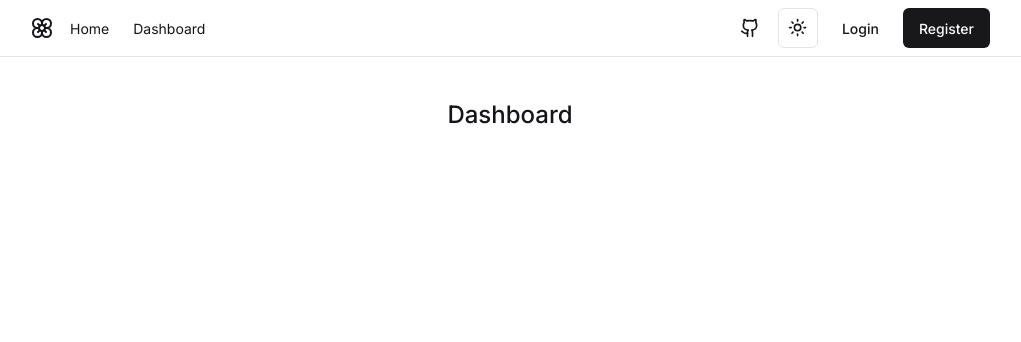
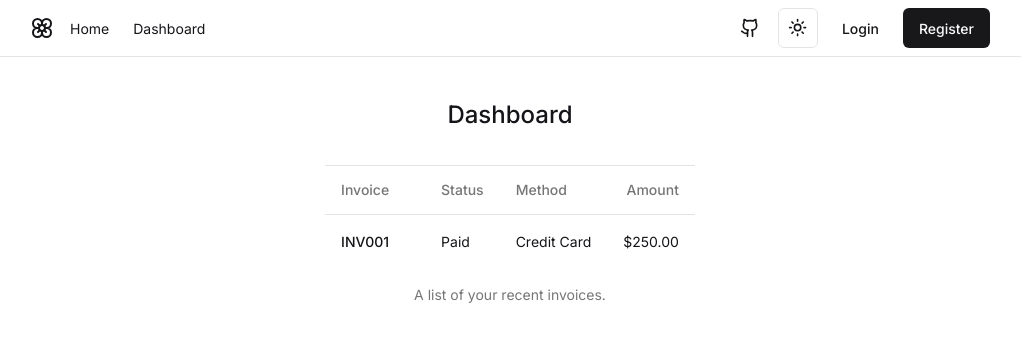
Before and after one commit to VELDR/nextjs-boilerplate, a Next.js app: page /dashboard in a window 1280 px wide. Shown: the top 342 px of the page, without its empty margins (130-1151 px from the left). Built offline with nearby package versions, Linux system fonts and the light colour scheme; what fluid-tailwind would draw is missing.

Commit message:
temp commit table

```diff
--- a/src/app/dashboard/page.tsx
+++ b/src/app/dashboard/page.tsx
@@ -1,5 +1,15 @@
 import React from "react";
 import type { Metadata } from "next";
+
+import {
+	Table,
+	TableBody,
+	TableCaption,
+	TableCell,
+	TableHead,
+	TableHeader,
+	TableRow,
+} from "@/components/ui/table";
 
 export const metadata: Metadata = {
 	title: "Dashboard",
@@ -10,6 +20,27 @@
 		<React.Fragment>
 			<div className="container flex min-h-screen max-w-2xl flex-col items-center gap-8 divide-y pb-96 pt-10">
 				<h1 className="text-2xl font-medium">Dashboard</h1>
+				<div>
+					<Table>
+						<TableCaption>A list of your recent invoices.</TableCaption>
+						<TableHeader>
+							<TableRow>
+								<TableHead className="w-[100px]">Invoice</TableHead>
+								<TableHead>Status</TableHead>
+								<TableHead>Method</TableHead>
+								<TableHead className="text-right">Amount</TableHead>
+							</TableRow>
+						</TableHeader>
+						<TableBody>
+							<TableRow>
+								<TableCell className="font-medium">INV001</TableCell>
+								<TableCell>Paid</TableCell>
+								<TableCell>Credit Card</TableCell>
+								<TableCell className="text-right">$250.00</TableCell>
+							</TableRow>
+						</TableBody>
+					</Table>
+				</div>
 			</div>
 		</React.Fragment>
 	);
--- /dev/null
+++ b/src/components/ui/table.tsx
@@ -0,0 +1,117 @@
+import * as React from "react";
+
+import { cn } from "@/utils/general";
+
+const Table = React.forwardRef<
+	HTMLTableElement,
+	React.HTMLAttributes<HTMLTableElement>
+>(({ className, ...props }, ref) => (
+	<div className="relative w-full overflow-auto">
+		<table
+			ref={ref}
+			className={cn("w-full caption-bottom text-sm", className)}
+			{...props}
+		/>
+	</div>
+));
+Table.displayName = "Table";
+
+const TableHeader = React.forwardRef<
+	HTMLTableSectionElement,
+	React.HTMLAttributes<HTMLTableSectionElement>
+>(({ className, ...props }, ref) => (
+	<thead ref={ref} className={cn("[&_tr]:border-b", className)} {...props} />
+));
+TableHeader.displayName = "TableHeader";
+
+const TableBody = React.forwardRef<
+	HTMLTableSectionElement,
+	React.HTMLAttributes<HTMLTableSectionElement>
+>(({ className, ...props }, ref) => (
+	<tbody
+		ref={ref}
+		className={cn("[&_tr:last-child]:border-0", className)}
+		{...props}
+	/>
+));
+TableBody.displayName = "TableBody";
+
+const TableFooter = React.forwardRef<
+	HTMLTableSectionElement,
+	React.HTMLAttributes<HTMLTableSectionElement>
+>(({ className, ...props }, ref) => (
+	<tfoot
+		ref={ref}
+		className={cn(
+			"bg-muted/50 border-t font-medium [&>tr]:last:border-b-0",
+			className
+		)}
+		{...props}
+	/>
+));
+TableFooter.displayName = "TableFooter";
+
+const TableRow = React.forwardRef<
+	HTMLTableRowElement,
+	React.HTMLAttributes<HTMLTableRowElement>
+>(({ className, ...props }, ref) => (
+	<tr
+		ref={ref}
+		className={cn(
+			"hover:bg-muted/50 border-b transition-colors data-[state=selected]:bg-muted",
+			className
+		)}
+		{...props}
+	/>
+));
+TableRow.displayName = "TableRow";
+
+const TableHead = React.forwardRef<
+	HTMLTableCellElement,
+	React.ThHTMLAttributes<HTMLTableCellElement>
+>(({ className, ...props }, ref) => (
+	<th
+		ref={ref}
+		className={cn(
+			"h-12 px-4 text-left align-middle font-medium text-muted-foreground [&:has([role=checkbox])]:pr-0",
+			className
+		)}
+		{...props}
+	/>
+));
+TableHead.displayName = "TableHead";
+
+const TableCell = React.forwardRef<
+	HTMLTableCellElement,
+	React.TdHTMLAttributes<HTMLTableCellElement>
+>(({ className, ...props }, ref) => (
+	<td
+		ref={ref}
+		className={cn("p-4 align-middle [&:has([role=checkbox])]:pr-0", className)}
+		{...props}
+	/>
+));
+TableCell.displayName = "TableCell";
+
+const TableCaption = React.forwardRef<
+	HTMLTableCaptionElement,
+	React.HTMLAttributes<HTMLTableCaptionElement>
+>(({ className, ...props }, ref) => (
+	<caption
+		ref={ref}
+		className={cn("mt-4 text-sm text-muted-foreground", className)}
+		{...props}
+	/>
+));
+TableCaption.displayName = "TableCaption";
+
+export {
+	Table,
+	TableHeader,
+	TableBody,
+	TableFooter,
+	TableHead,
+	TableRow,
+	TableCell,
+	TableCaption,
+};
```
